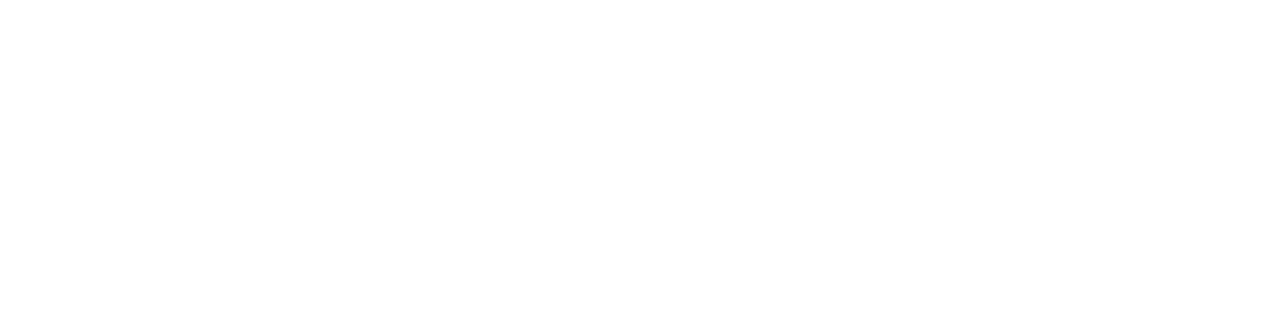
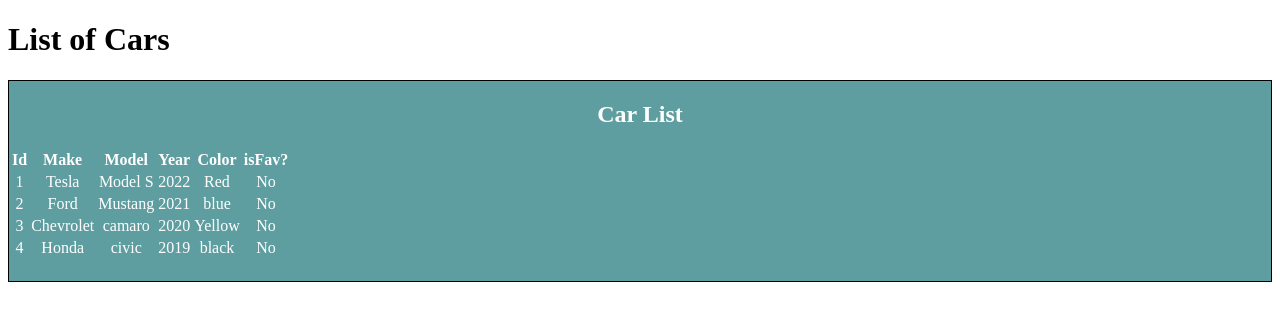
Before and after one commit to apexxxaa/Apekshya_khanal_Learning_Angular, an Angular app: page / in a window 1280 px wide. Shown: the top 320 px of the page. Built offline with nearby package versions, Linux system fonts and the light colour scheme.

Commit message:
"Added a single content list item in App component, updated component html and added some css, added new service using dependency injection"

```diff
--- a/src/app/app.component.css
+++ b/src/app/app.component.css
@@ -0,0 +1,8 @@
+
+.tr_box{
+  display: flex;
+  justify-content: center;
+  align-items: center;
+  height: 200px;
+  border: 1px solid #000;
+}
--- a/src/app/app.component.html
+++ b/src/app/app.component.html
@@ -1,10 +1,4 @@
-<!DOCTYPE html >
-<html>
-<head><title> Assignment 2</title></head>
-<body>
-
-<app-car-list> </app-car-list>
-
-
-</body>
-</html>
+<div class="app-container">
+  <h1>{{title}}</h1>
+  <app-car-list></app-car-list>
+</div>
--- a/src/app/app.component.ts
+++ b/src/app/app.component.ts
@@ -12,11 +12,15 @@
   styleUrl: './app.component.css'
 })
 export class AppComponent {
- carList : Cars[]=[{make:'Toyota',model:'Camry',year:2020,color:'Red',isFav:true},
-   {make:'Hyundai',model:'Sonata',year:2022,color:'Silver',isFav:true},
-   {make:'Honda',model:'Accord',year:2019,color:'Blue',isFav:true},
-   {make:'Ford',model:'Mustang',year:2021,color:'Black',isFav:false},
-   {make:'Chevrolet',model:'Impala',year:2018,color:'White',isFav:true},
-   {make:'Nissan',model:'Altima',year:2022,color:'Gray',isFav:true}
+  title ='List of Cars'
+  /*
+ carList : Cars[]=[{id: 1, make:'Toyota',model:'Camry',year:2020,color:'Red',isFav:true},
+   {id:2, make:'Hyundai',model:'Sonata',year:2022,color:'Silver',isFav:true},
+   {id:3, make:'Honda',model:'Accord',year:2019,color:'Blue',isFav:true},
+   {id:4, make:'Ford',model:'Mustang',year:2021,color:'Black',isFav:false},
+   {id:5, make:'Chevrolet',model:'Impala',year:2018,color:'White',isFav:true},
+   {id:6, make:'Nissan',model:'Altima',year:2022,color:'Gray',isFav:true}
  ]
+  */
+
 }
--- a/src/app/car-list-item/car-list-item.component.css
+++ b/src/app/car-list-item/car-list-item.component.css
@@ -0,0 +1,7 @@
+.carList-item{
+  border: 2px ;
+  padding: 10px;
+  margin-bottom: 10px;
+  border-radius: 5px;
+  background-color: lightgray;
+}
--- a/src/app/car-list-item/car-list-item.component.html
+++ b/src/app/car-list-item/car-list-item.component.html
@@ -1,6 +1,8 @@
-<div *ngIf="car" class="carList-item" style="border: 2px solid lightblue; padding: 10px; margin: 10px">
+<div *ngIf="car" class="carList-item" >
   <h1>{{car.make}}</h1>
   <h2>{{car.model}}</h2>
   <p>Year:{{car.year}}</p>
   <p>Color:{{car.color}}</p>
+  <p><strong>Admin:</strong> {{ car.isFav ? 'Yes' : 'No' }}</p>
+
 </div>
--- a/src/app/car-list/car-list.component.css
+++ b/src/app/car-list/car-list.component.css
@@ -1,7 +1,16 @@
 .carList-item{
-  border: 2px cadetblue;
-  padding: 10px;
-  margin-bottom: 10px;
-  border-radius: 5px;
-  background-color: lightblue;
+  text-align: center;
 }
+
+
+.container{
+  text-align: center;
+  justify-content: center;
+  align-items: center;
+  height: 200px;
+  border: 1px solid #000;
+  background-color: cadetblue;
+  color: white;
+}
+
+.
--- a/src/app/car-list/car-list.component.html
+++ b/src/app/car-list/car-list.component.html
@@ -1,3 +1,26 @@
-<div *ngFor="let car of cars">
-  <app-car-list-item [car] ="car"></app-car-list-item>
+<div class="container">
+  <h2>Car List</h2>
+  <table class ="tr_box">
+    <thead>
+    <tr >
+      <th>Id</th>
+      <th>Make</th>
+      <th>Model</th>
+      <th>Year</th>
+      <th>Color</th>
+      <th>isFav?</th>
+    </tr>
+    </thead>
+    <tbody>
+    <tr *ngFor="let car of carList" (click)="selectCar(car)">
+      <td>{{ car.id }}</td>
+      <td>{{ car.make }}</td>
+      <td>{{ car.model }}</td>
+      <td>{{ car.year }}</td>
+      <td>{{car.color}}</td>
+      <td>{{ car.isFav? 'Yes' : 'No' }}</td>
+    </tr>
+    </tbody>
+  </table>
+  <app-car-list-item [car]="selectedCar"></app-car-list-item>
 </div>
--- a/src/app/car-list/car-list.component.ts
+++ b/src/app/car-list/car-list.component.ts
@@ -1,4 +1,4 @@
-import { Component } from '@angular/core';
+import {Component, OnInit} from '@angular/core';
 import {CarListItemComponent} from "../car-list-item/car-list-item.component";
 import {NgForOf} from "@angular/common";
 import {CarService} from "../services/car.service";
@@ -14,7 +14,9 @@
   templateUrl: './car-list.component.html',
   styleUrl: './car-list.component.css'
 })
-export class CarListComponent {
+export class CarListComponent implements OnInit{
+
+  displayColumns:string[] =['id','make','model','year','color','isFav'];
   carList : Cars[] = []
   constructor(private carServices : CarService) {
   }
@@ -26,4 +28,9 @@
       complete:()=> console.log("Student fetch data complete!")
     })
   }
+
+  selectedCar?: Cars;
+  selectCar(car: Cars):void {
+    this.selectedCar = car;
+  }
 }
```
